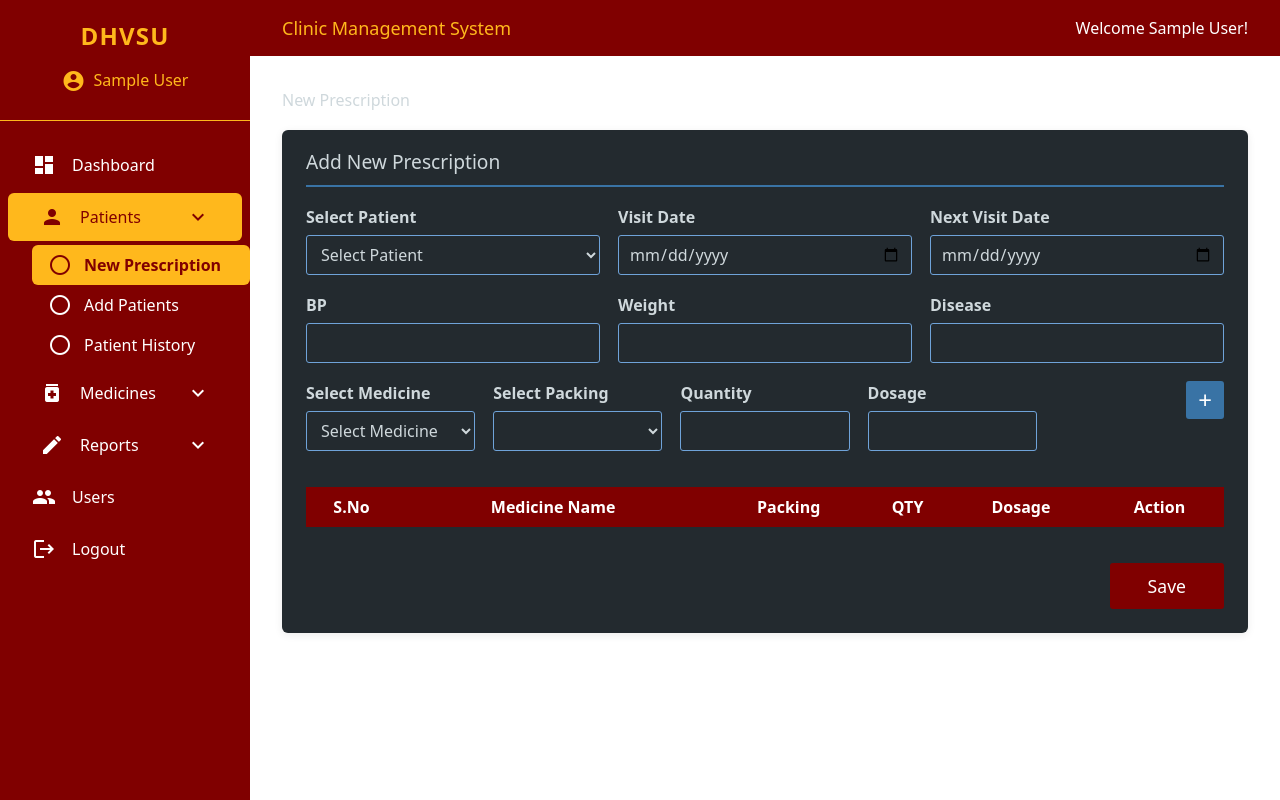
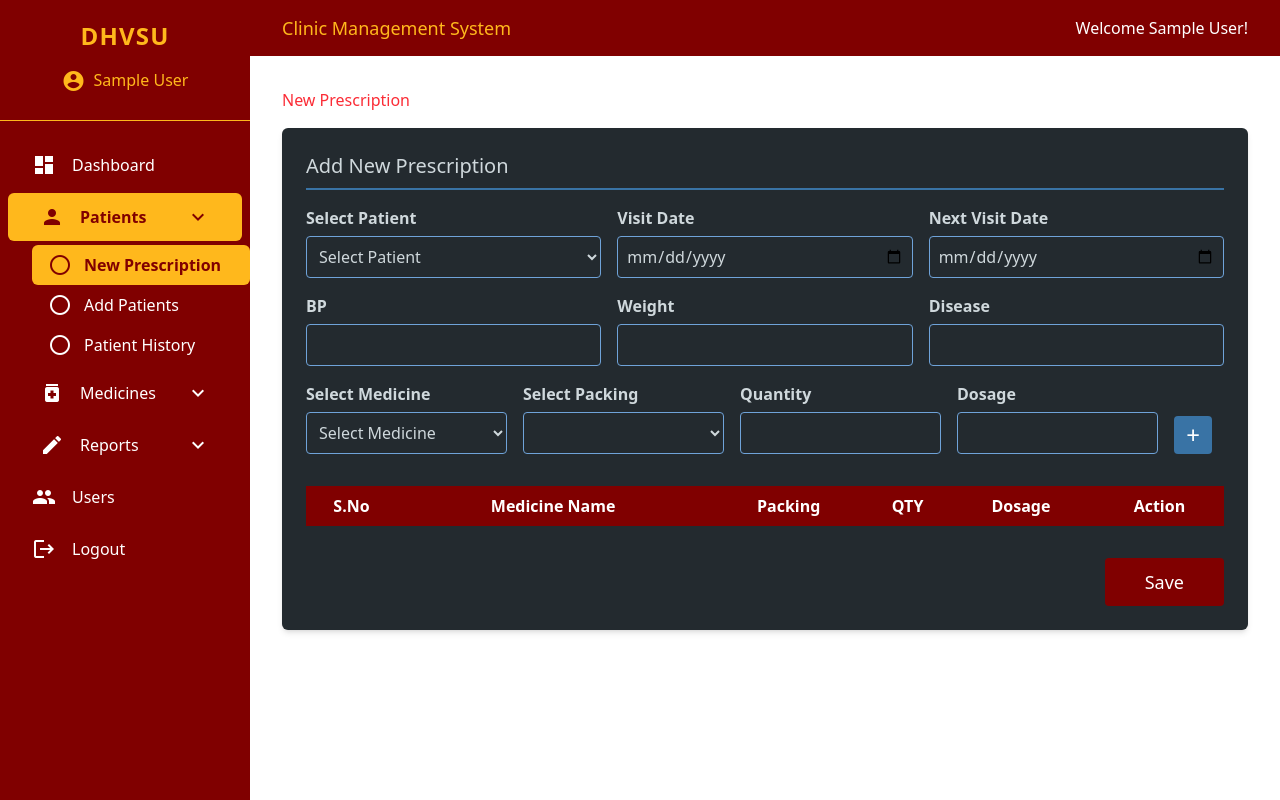
Before and after one commit to jltdev15/project-dhvsuCMS, a Vue app: page /new-prescription in a window 1280 px wide. Built offline with nearby package versions, Linux system fonts and the light colour scheme; no server answers; sample sign-in values are in the browser's storage.

Commit message:
Refactor HomeView and NewPrescriptionView for improved UI consistency and styling. Updated class bindings for active states and enhanced form layout in NewPrescriptionView.

```diff
--- a/src/views/HomeView.vue
+++ b/src/views/HomeView.vue
@@ -49,16 +49,15 @@ const handleLogout = async () => {
       <nav class="flex-1 mt-5">
         <ul class="space-y-1">
           <li>
-            <router-link to="/"
-              class="flex items-center px-8 py-3 rounded-md text-white hover:bg-[#FFB81C] hover:text-[#800000] transition-all sidebar-link"
-              :class="{ 'bg-[#FFB81C] text-[#800000]': route.path === '/' }">
-              <span class="material-icons mr-4">dashboard</span> Dashboard
+            <router-link to="/" class="flex items-center px-8 py-3 rounded-md text-white hover:bg-[#FFB81C] hover:text-[#800000] transition-all sidebar-link"
+              :class="{ 'bg-[#FFB81C] text-[#800000] font-semibold': route.path === '/' }">
+              <span class="material-icons mr-4"  >dashboard</span> Dashboard
             </router-link>
           </li>
           <li @click="patientsOpen = !patientsOpen"
-            :class="[{'bg-[#FFB81C] text-[#800000]': isPatientsMenuActive, 'hover:bg-[#FFB81C] hover:text-[#800000]': patientsOpen && !isPatientsMenuActive}, 'rounded-md mx-2 transition-all cursor-pointer flex items-center px-8 py-3']">
-            <span class="material-icons mr-4">person</span> Patients
-            <span class="material-icons ml-auto">{{ patientsOpen ? 'expand_less' : 'expand_more' }}</span>
+            :class="[{'bg-[#FFB81C] text-[#800000] font-semibold': isPatientsMenuActive, 'hover:bg-[#FFB81C] hover:text-[#800000]': patientsOpen && !isPatientsMenuActive}, 'rounded-md mx-2 transition-all cursor-pointer flex items-center px-8 py-3']">
+            <span class="material-icons mr-4" :class="{ 'text-[#800000]': isPatientsMenuActive }">person</span> Patients
+            <span class="material-icons ml-auto" :class="{ 'text-[#800000]': isPatientsMenuActive }">{{ patientsOpen ? 'expand_less' : 'expand_more' }}</span>
           </li>
           <transition name="submenu">
             <ul v-if="patientsOpen || isPatientsMenuActive" class="flex flex-col ml-8">
@@ -92,9 +91,9 @@ const handleLogout = async () => {
             </ul>
           </transition>
           <li @click="medicinesOpen = !medicinesOpen"
-            :class="[{'bg-[#FFB81C] text-[#800000]': isMedicinesMenuActive, 'hover:bg-[#FFB81C] hover:text-[#800000]': medicinesOpen && !isMedicinesMenuActive}, 'rounded-md mx-2 transition-all cursor-pointer flex items-center px-8 py-3']">
-            <span class="material-icons mr-4">medication</span> Medicines
-            <span class="material-icons ml-auto">{{ medicinesOpen ? 'expand_less' : 'expand_more' }}</span>
+            :class="[{'bg-[#FFB81C] text-[#800000] font-semibold': isMedicinesMenuActive, 'hover:bg-[#FFB81C] hover:text-[#800000]': medicinesOpen && !isMedicinesMenuActive}, 'rounded-md mx-2 transition-all cursor-pointer flex items-center px-8 py-3']">
+            <span class="material-icons mr-4" :class="{ 'text-[#800000]': isMedicinesMenuActive }">medication</span> Medicines
+            <span class="material-icons ml-auto" :class="{ 'text-[#800000]': isMedicinesMenuActive }">{{ medicinesOpen ? 'expand_less' : 'expand_more' }}</span>
           </li>
           <transition name="submenu">
             <ul v-if="medicinesOpen || isMedicinesMenuActive" class="flex flex-col ml-8">
@@ -119,9 +118,9 @@ const handleLogout = async () => {
             </ul>
           </transition>
           <li @click="reportsOpen = !reportsOpen"
-            :class="[{'bg-[#FFB81C] text-[#800000]': isReportsMenuActive, 'hover:bg-[#FFB81C] hover:text-[#800000]': reportsOpen && !isReportsMenuActive}, 'rounded-md mx-2 transition-all cursor-pointer flex items-center px-8 py-3']">
-            <span class="material-icons mr-4">edit</span> Reports
-            <span class="material-icons ml-auto">{{ reportsOpen ? 'expand_less' : 'expand_more' }}</span>
+            :class="[{'bg-[#FFB81C] text-[#800000] font-semibold': isReportsMenuActive, 'hover:bg-[#FFB81C] hover:text-[#800000]': reportsOpen && !isReportsMenuActive}, 'rounded-md mx-2 transition-all cursor-pointer flex items-center px-8 py-3']">
+            <span class="material-icons mr-4" :class="{ 'text-[#800000]': isReportsMenuActive }">edit</span> Reports
+            <span class="material-icons ml-auto" :class="{ 'text-[#800000]': isReportsMenuActive }">{{ reportsOpen ? 'expand_less' : 'expand_more' }}</span>
           </li>
           <transition name="submenu">
             <ul v-if="reportsOpen || isReportsMenuActive" class="flex flex-col ml-8">
@@ -137,15 +136,13 @@ const handleLogout = async () => {
             </ul>
           </transition>
           <li>
-            <router-link to="/users"
-              class="flex items-center px-8 py-3 rounded-md text-white hover:bg-[#FFB81C] hover:text-[#800000] transition-all sidebar-link"
-              :class="{ 'bg-[#FFB81C] text-[#800000]': route.path === '/users' }">
-              <span class="material-icons mr-4">group</span> Users
+            <router-link to="/users" class="flex items-center px-8 py-3 rounded-md text-white hover:bg-[#FFB81C] hover:text-[#800000] transition-all sidebar-link"
+              :class="{ 'bg-[#FFB81C] text-[#800000] font-semibold': route.path === '/users' }">
+              <span class="material-icons mr-4" :class="{ 'text-[#800000]': route.path === '/users' }">group</span> Users
             </router-link>
           </li>
           <li>
-            <span @click="handleLogout"
-              class="flex items-center px-8 py-3 rounded-md text-white hover:bg-[#FFB81C] hover:text-[#800000] transition-all cursor-pointer">
+            <span @click="handleLogout" class="flex items-center px-8 py-3 rounded-md text-white hover:bg-[#FFB81C] hover:text-[#800000] transition-all cursor-pointer">
               <span class="material-icons mr-4">logout</span> Logout
             </span>
           </li>
--- a/src/views/NewPrescriptionView.vue
+++ b/src/views/NewPrescriptionView.vue
@@ -1,68 +1,74 @@
 <template>
-  <section class="new-prescription">
-    <h2>New Prescription</h2>
-    <div class="form-card">
-      <div class="form-title">Add New Prescription</div>
-      <form>
-        <div class="row">
-          <div class="field-group">
-            <label>Select Patient</label>
-            <select><option>Select Patient</option></select>
+  <section class="p-8">
+    <h2 class="text-red-500 mb-4">New Prescription</h2>
+    <div class="bg-[#232a2f] rounded-md shadow-md p-6">
+      <div class="text-[#cfd8dc] text-xl font-medium mb-4 border-b-2 border-[#3973a5] pb-2">Add New Prescription</div>
+      <form class="flex flex-col gap-4">
+        <div class="flex gap-4">
+          <div class="flex flex-col flex-1 min-w-[120px]">
+            <label class="text-[#cfd8dc] text-base font-semibold mb-1.5">Select Patient</label>
+            <select class="bg-[#232a2f] border border-[#6fa3d9] rounded text-[#cfd8dc] p-2 text-base outline-none">
+              <option>Select Patient</option>
+            </select>
           </div>
-          <div class="field-group">
-            <label>Visit Date</label>
-            <input type="date" />
+          <div class="flex flex-col flex-1 min-w-[120px]">
+            <label class="text-[#cfd8dc] text-base font-semibold mb-1.5">Visit Date</label>
+            <input type="date" class="bg-[#232a2f] border border-[#6fa3d9] rounded text-[#cfd8dc] p-2 text-base outline-none" />
           </div>
-          <div class="field-group">
-            <label>Next Visit Date</label>
-            <input type="date" />
+          <div class="flex flex-col flex-1 min-w-[120px]">
+            <label class="text-[#cfd8dc] text-base font-semibold mb-1.5">Next Visit Date</label>
+            <input type="date" class="bg-[#232a2f] border border-[#6fa3d9] rounded text-[#cfd8dc] p-2 text-base outline-none" />
           </div>
         </div>
-        <div class="row">
-          <div class="field-group">
-            <label>BP</label>
-            <input type="text" />
+        <div class="flex gap-4">
+          <div class="flex flex-col flex-1 min-w-[120px]">
+            <label class="text-[#cfd8dc] text-base font-semibold mb-1.5">BP</label>
+            <input type="text" class="bg-[#232a2f] border border-[#6fa3d9] rounded text-[#cfd8dc] p-2 text-base outline-none" />
           </div>
-          <div class="field-group">
-            <label>Weight</label>
-            <input type="text" />
+          <div class="flex flex-col flex-1 min-w-[120px]">
+            <label class="text-[#cfd8dc] text-base font-semibold mb-1.5">Weight</label>
+            <input type="text" class="bg-[#232a2f] border border-[#6fa3d9] rounded text-[#cfd8dc] p-2 text-base outline-none" />
           </div>
-          <div class="field-group">
-            <label>Disease</label>
-            <input type="text" />
+          <div class="flex flex-col flex-1 min-w-[120px]">
+            <label class="text-[#cfd8dc] text-base font-semibold mb-1.5">Disease</label>
+            <input type="text" class="bg-[#232a2f] border border-[#6fa3d9] rounded text-[#cfd8dc] p-2 text-base outline-none" />
           </div>
         </div>
-        <div class="row">
-          <div class="field-group">
-            <label>Select Medicine</label>
-            <select><option>Select Medicine</option></select>
+        <div class="flex gap-4">
+          <div class="flex flex-col flex-1 min-w-[120px]">
+            <label class="text-[#cfd8dc] text-base font-semibold mb-1.5">Select Medicine</label>
+            <select class="bg-[#232a2f] border border-[#6fa3d9] rounded text-[#cfd8dc] p-2 text-base outline-none">
+              <option>Select Medicine</option>
+            </select>
           </div>
-          <div class="field-group">
-            <label>Select Packing</label>
-            <select><option></option></select>
+          <div class="flex flex-col flex-1 min-w-[120px]">
+            <label class="text-[#cfd8dc] text-base font-semibold mb-1.5">Select Packing</label>
+            <select class="bg-[#232a2f] border border-[#6fa3d9] rounded text-[#cfd8dc] p-2 text-base outline-none">
+              <option></option>
+            </select>
           </div>
-          <div class="field-group">
-            <label>Quantity</label>
-            <input type="text" />
+          <div class="flex flex-col flex-1 min-w-[120px]">
+            <label class="text-[#cfd8dc] text-base font-semibold mb-1.5">Quantity</label>
+            <input type="text" class="bg-[#232a2f] border border-[#6fa3d9] rounded text-[#cfd8dc] p-2 text-base outline-none" />
           </div>
-          <div class="field-group">
-            <label>Dosage</label>
-            <input type="text" />
+          <div class="flex flex-col flex-1 min-w-[120px]">
+            <label class="text-[#cfd8dc] text-base font-semibold mb-1.5">Dosage</label>
+            <input type="text" class="bg-[#232a2f] border border-[#6fa3d9] rounded text-[#cfd8dc] p-2 text-base outline-none" />
           </div>
-          <div class="field-group add-btn-group">
-            <button type="button" class="add-btn">+</button>
+          <div class="flex items-end min-w-[50px]">
+            <button type="button" class="bg-[#3973a5] text-white rounded text-2xl w-[38px] h-[38px] cursor-pointer">+</button>
           </div>
         </div>
-        <div class="table-section">
-          <table>
+        <div class="mt-4">
+          <table class="w-full bg-[#232a2f]">
             <thead>
               <tr>
-                <th>S.No</th>
-                <th>Medicine Name</th>
-                <th>Packing</th>
-                <th>QTY</th>
-                <th>Dosage</th>
-                <th>Action</th>
+                <th class="bg-[#800000] text-white font-semibold py-2">S.No</th>
+                <th class="bg-[#800000] text-white font-semibold py-2">Medicine Name</th>
+                <th class="bg-[#800000] text-white font-semibold py-2">Packing</th>
+                <th class="bg-[#800000] text-white font-semibold py-2">QTY</th>
+                <th class="bg-[#800000] text-white font-semibold py-2">Dosage</th>
+                <th class="bg-[#800000] text-white font-semibold py-2">Action</th>
               </tr>
             </thead>
             <tbody>
@@ -70,8 +76,8 @@
             </tbody>
           </table>
         </div>
-        <div class="save-btn-row">
-          <button type="submit" class="save-btn">Save</button>
+        <div class="flex justify-end mt-4">
+          <button type="submit" class="bg-[#800000] text-white rounded text-lg px-10 py-2.5 cursor-pointer">Save</button>
         </div>
       </form>
     </div>
@@ -81,107 +87,3 @@
 <script setup lang="ts">
 // No logic for now
 </script>
-
-<style scoped>
-.new-prescription {
-  padding: 32px;
-}
-.new-prescription h2 {
-  color: #cfd8dc;
-  margin-bottom: 18px;
-}
-.form-card {
-  background: #232a2f;
-  border-radius: 6px;
-  box-shadow: 0 2px 8px rgba(0,0,0,0.08);
-  padding: 18px 24px 24px 24px;
-}
-.form-title {
-  color: #cfd8dc;
-  font-size: 1.2rem;
-  font-weight: 500;
-  margin-bottom: 18px;
-  border-bottom: 2px solid #3973a5;
-  padding-bottom: 8px;
-}
-form {
-  display: flex;
-  flex-direction: column;
-  gap: 18px;
-}
-.row {
-  display: flex;
-  gap: 18px;
-  margin-bottom: 0;
-}
-.field-group {
-  display: flex;
-  flex-direction: column;
-  flex: 1;
-  min-width: 120px;
-}
-.field-group label {
-  color: #cfd8dc;
-  font-size: 1rem;
-  font-weight: 600;
-  margin-bottom: 6px;
-}
-.field-group input,
-.field-group select {
-  background: #232a2f;
-  border: 1px solid #6fa3d9;
-  border-radius: 3px;
-  color: #cfd8dc;
-  padding: 7px 10px;
-  font-size: 1rem;
-  outline: none;
-}
-.add-btn-group {
-  display: flex;
-  align-items: flex-end;
-  min-width: 50px;
-}
-.add-btn {
-  background: #3973a5;
-  color: #fff;
-  border: none;
-  border-radius: 3px;
-  font-size: 1.5rem;
-  width: 38px;
-  height: 38px;
-  cursor: pointer;
-}
-.table-section {
-  margin-top: 18px;
-}
-table {
-  width: 100%;
-  border-collapse: collapse;
-  background: #232a2f;
-}
-thead th {
-  background: #800000;
-  color: #fff;
-  font-weight: 600;
-  padding: 8px 0;
-}
-tbody td {
-  color: #cfd8dc;
-  padding: 8px 0;
-  text-align: center;
-}
-.save-btn-row {
-  display: flex;
-  justify-content: flex-end;
-  margin-top: 18px;
-}
-.save-btn {
-  background: #800000;
-  color: #fff;
-  border: none;
-  border-radius: 3px;
-  font-size: 1.1rem;
-  padding: 10px 38px;
-  cursor: pointer;
-}
-</style>
```
